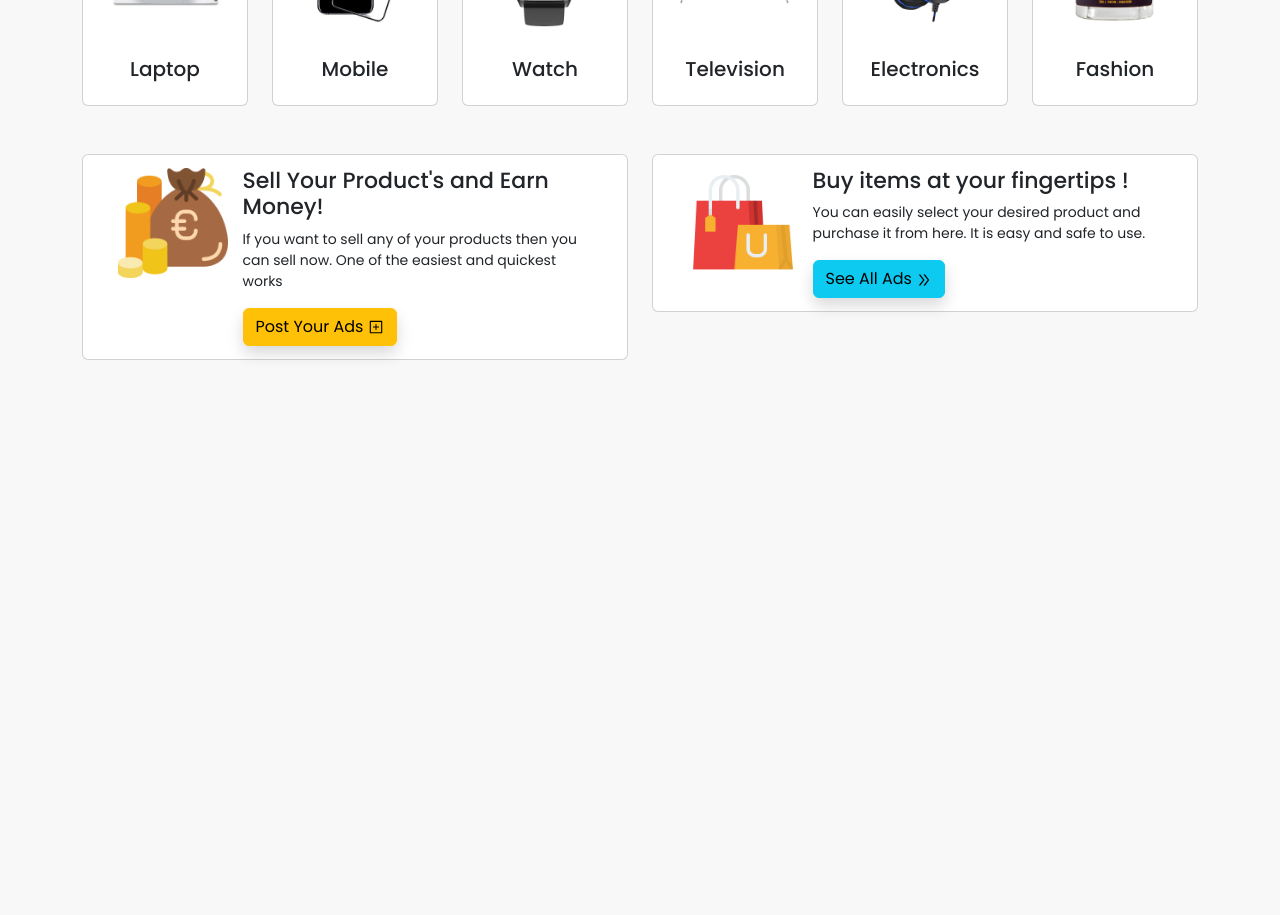
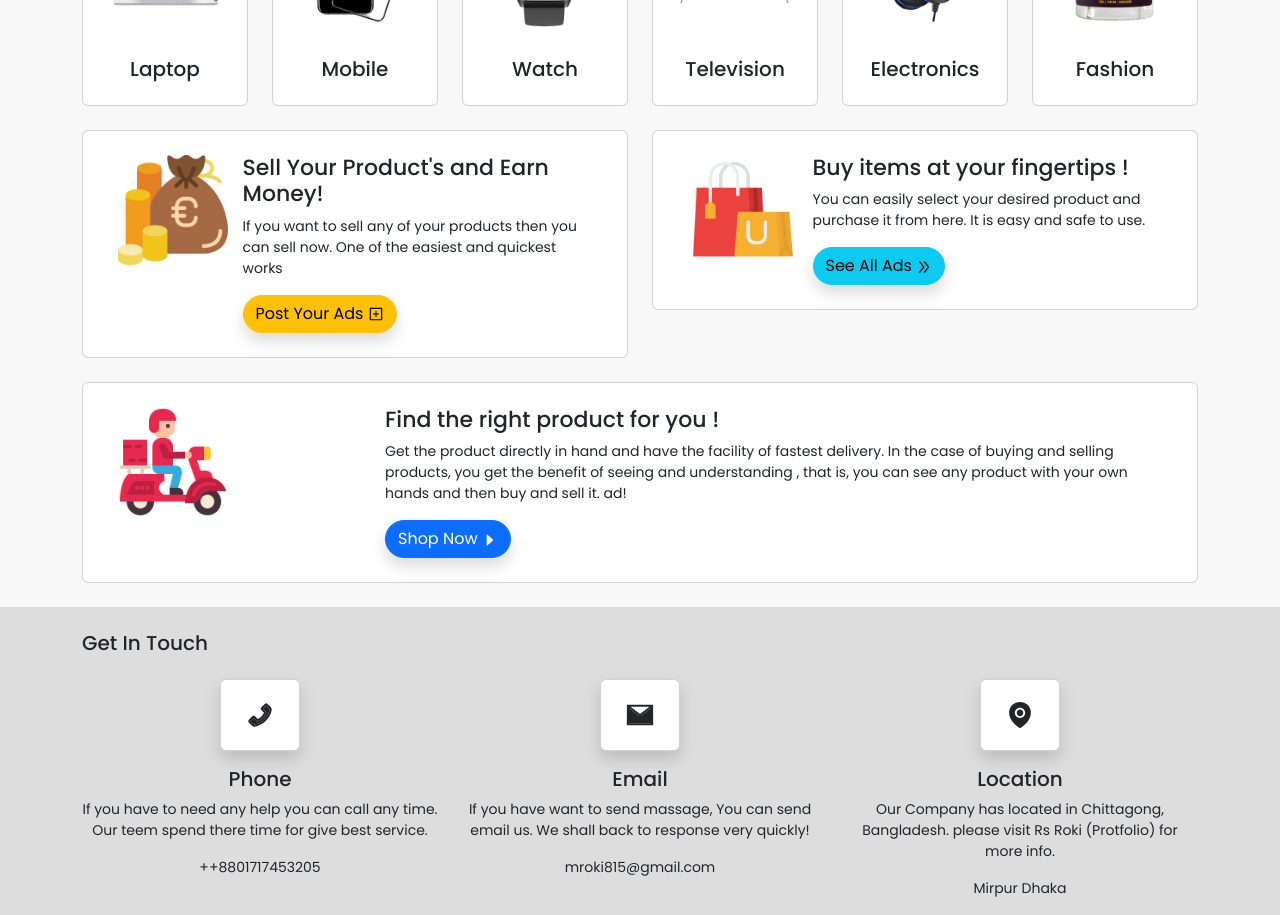
Before and after one commit to MdRoki2020/BECHE-DIN-PROJECT, a React (Create React App) app in the folder clint/: page / in a window 1280 px wide. Shown: the part 780-1695 px from the top of the page. Before the commit the page ends 1188 px from the top, so only its background shows below. Built offline with nearby package versions, Linux system fonts and the light colour scheme.

Commit message:
get in touch and large banner section done

```diff
--- a/clint/src/Assets/style/Home.css
+++ b/clint/src/Assets/style/Home.css
@@ -42,5 +42,21 @@ img.poster {
     font-size: 22px;
 }
 .card.posterWrapper {
-    padding: 13px 35px;
+    padding: 24px 35px;
 }
+.singleContactBox.card.shadow {
+    width: 80px;
+    text-align: center;
+    margin: auto;
+    padding: 20px 0px;
+}
+.singleContactBox.card.shadow svg {
+    font-size: 30px;
+    width: auto;
+}
+.singleContact {
+    text-align: center;
+}
+.getInTouch{
+    background:#ddd;
+}
--- a/clint/src/Pages/Home.jsx
+++ b/clint/src/Pages/Home.jsx
@@ -1,6 +1,6 @@
 import React, { Fragment } from 'react'
 import '../Assets/style/Home.css'
-import { AiTwotoneBell,AiOutlinePlusSquare,AiOutlineDoubleRight } from "react-icons/ai"
+import { AiTwotoneBell,AiOutlinePlusSquare,AiOutlineDoubleRight,AiFillCaretRight,AiTwotonePhone,AiTwotoneMail,AiFillEnvironment } from "react-icons/ai"
 import laptop from '../Assets/images/laptop.jpg'
 import watch from '../Assets/images/watch.jpg'
 import mobile from '../Assets/images/mobile.jpg'
@@ -9,6 +9,7 @@ import electronic from '../Assets/images/electronics.jpg'
 import fashion from '../Assets/images/fashion.jpg'
 import poster1 from '../Assets/images/poster1.png'
 import poster2 from '../Assets/images/poster2.png'
+import largeposter from '../Assets/images/largePoster.png'
 
 function Home() {
   return (
@@ -37,7 +38,7 @@ function Home() {
 
       <section className='categorySection'>
         <div className='container'>
-          <div className='category mt-4 mb-5'>
+          <div className='category mt-4 mb-4'>
             <h5 className='mb-4'>Category</h5>
 
             <div className='row'>
@@ -110,10 +111,10 @@ function Home() {
           </div>
         </div>
 
-        <div className='container mb-5'>
+        <div className='container mb-4'>
           <div className='row'>
             <div className='col-md-6'>
-              <div className='card posterWrapper'>
+              <div className='card posterWrapper animated fadeInLeft'>
               <div className='row'>
                 <div className='col-sm-3'>
                 <img className='poster' src={poster1} alt='poster1'/>
@@ -122,7 +123,7 @@ function Home() {
                 <div className='posterText'>
                   <h2>Sell Your Product's and Earn Money!</h2>
                   <p>If you want to sell any of your products then you can sell now. One of the easiest and quickest works</p>
-                  <button className='btn btn-warning shadow'>Post Your Ads <AiOutlinePlusSquare/></button>
+                  <button className='btn btn-warning shadow rounded-pill'>Post Your Ads <AiOutlinePlusSquare/></button>
                 </div>
                 </div>
               </div>
@@ -130,7 +131,7 @@ function Home() {
             </div>
 
             <div className='col-md-6'>
-            <div className='card posterWrapper'>
+            <div className='card posterWrapper animated fadeInRight'>
               <div className='row'>
                 <div className='col-sm-3'>
                 <img className='poster' src={poster2} alt='poster2'/>
@@ -139,10 +140,64 @@ function Home() {
                 <div className='posterText'>
                   <h2>Buy items at your fingertips !</h2>
                   <p>You can easily select your desired product and purchase it from here. It is easy and safe to use.</p>
-                  <button className='btn btn-info shadow'>See All Ads <AiOutlineDoubleRight/></button>
+                  <button className='btn btn-info shadow rounded-pill'>See All Ads <AiOutlineDoubleRight/></button>
                 </div>
                 </div>
               </div>
+              </div>
+            </div>
+          </div>
+
+          <div className='largeposter mt-4'>
+            <div className='row'>
+              <div className='col-md-12'>
+              <div className='card posterWrapper animated fadeInRight'>
+              <div className='row'>
+                <div className='col-sm-3'>
+                <img className='poster' src={largeposter} alt='largeposter'/>
+                </div>
+                <div className='col-sm-9'>
+                <div className='posterText'>
+                  <h2>Find the right product for you !</h2>
+                  <p>Get the product directly in hand and have the facility of fastest delivery. In the case of buying and selling products, you get the benefit of seeing and understanding , that is, you can see any product with your own hands and then buy and sell it. ad!</p>
+                  <button className='btn btn-primary shadow rounded-pill'>Shop Now <AiFillCaretRight/></button>
+                </div>
+                </div>
+              </div>
+              </div>
+
+              </div>
+            </div>
+          </div>
+        </div>
+      </section>
+
+      <section className='getInTouch pt-4'>
+        <div className='container'>
+        <h5 className='mb-4'>Get In Touch</h5>
+          <div className='row'>
+            <div className='col-md-4'>
+              <div className='singleContact'>
+                <div className='singleContactBox card shadow mb-3'><AiTwotonePhone/></div>
+                <h5>Phone</h5>
+                <p>If you have to need any help you can call any time. Our teem spend there time for give best service.</p>
+                <p>++8801717453205</p>
+              </div>
+            </div>
+            <div className='col-md-4'>
+              <div className='singleContact'>
+                <div className='singleContactBox card shadow mb-3'><AiTwotoneMail/></div>
+                <h5>Email</h5>
+                <p>If you have want to send massage, You can send email us. We shall back to response very quickly!</p>
+                <p>mroki815@gmail.com</p>
+              </div>
+            </div>
+            <div className='col-md-4'>
+              <div className='singleContact'>
+                <div className='singleContactBox card shadow mb-3'><AiFillEnvironment/></div>
+                <h5>Location</h5>
+                <p>Our Company has located in Chittagong, Bangladesh. please visit <a href='https://rsroki.info'>Rs Roki (Protfolio)</a> for more info.</p>
+                <p>Mirpur Dhaka</p>
               </div>
             </div>
           </div>
```
Also changed, not shown: clint/src/Assets/images/largePoster.png (added).
